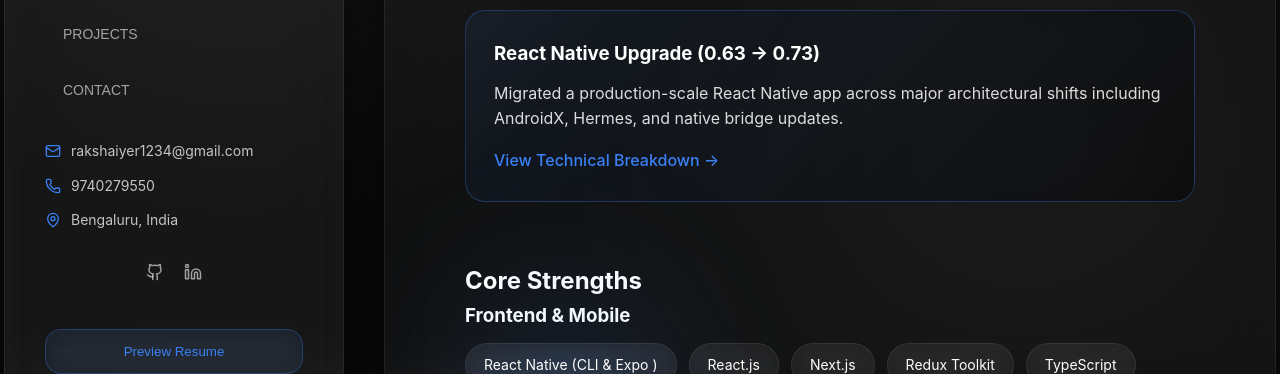
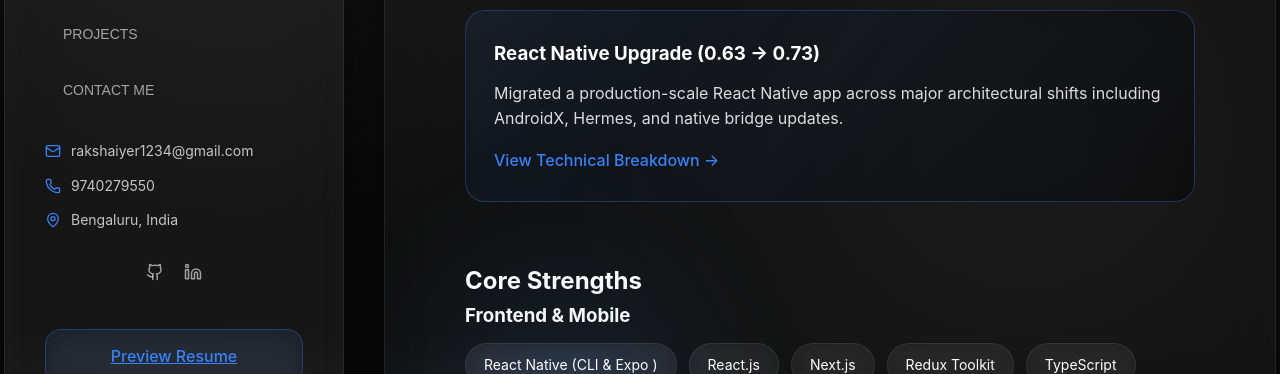
Before and after one commit to rakshaiyer/raksha-portfolio, a Next.js app: page / in a window 1280 px wide. Shown: the part 426-800 px from the top of the page. Built offline with nearby package versions, Linux system fonts and the light colour scheme.

Commit message:
V2-UI: preview fixed

```diff
--- a/src/components/dashboard.tsx
+++ b/src/components/dashboard.tsx
@@ -26,9 +26,8 @@ export default function DashboardLayout() {
   const [isMobile, setIsMobile] = useState(false);
   const [showSidebar, setShowSidebar] = useState(true);
   const [menuOpen, setMenuOpen] = useState(false);
-  const [showResumeModal, setShowResumeModal] = useState(false);
 
-  const { profile } = content;
+  const { profile, navigation } = content;
 
   useEffect(() => {
     const checkMobile = () => {
@@ -97,15 +96,15 @@ export default function DashboardLayout() {
             {/* NAV (Desktop always visible, Mobile only if open) */}
             {(!isMobile || menuOpen) && (
               <div className={styles.nav}>
-                {["about", "resume", "projects", "contact"].map((tab) => (
+                {navigation.map((item) => (
                   <button
-                    key={tab}
-                    onClick={() => handleTabClick(tab)}
+                    key={item.key}
+                    onClick={() => handleTabClick(item.key)}
                     className={`${styles.tab} ${
-                      activeTab === tab ? styles.activeTab : ""
+                      activeTab === item.key ? styles.activeTab : ""
                     }`}
                   >
-                    {tab.toUpperCase()}
+                    {item.label.toUpperCase()}
                   </button>
                 ))}
               </div>
@@ -143,12 +142,14 @@ export default function DashboardLayout() {
             </div>
 
             {/* Resume Modal Trigger */}
-            <button
+            <a
+              href="/shreeRakshaResume.pdf"
+              target="_blank"
+              rel="noopener noreferrer"
               className={styles.download}
-              onClick={() => setShowResumeModal(true)}
             >
               Preview Resume
-            </button>
+            </a>
           </aside>
         )}
 
@@ -178,26 +179,6 @@ export default function DashboardLayout() {
           </main>
         )}
       </div>
-
-      {/* RESUME MODAL */}
-      {showResumeModal && (
-        <div className={styles.resumeModal}>
-          <div className={styles.resumeContent}>
-            <button
-              className={styles.closeModal}
-              onClick={() => setShowResumeModal(false)}
-            >
-              ✕
-            </button>
-
-            <iframe
-              src="/shreeRakshaResume.pdf"
-              width="100%"
-              height="600px"
-            />
-          </div>
-        </div>
-      )}
     </>
   );
 }
--- a/src/data/content.json
+++ b/src/data/content.json
@@ -11,6 +11,12 @@
       { "platform": "linkedin", "url": "https://www.linkedin.com/in/shree-raksha-b0b6641a5/" }
     ]
   },
+   "navigation": [
+    { "key": "about", "label": "About" },
+    { "key": "resume", "label": "Resume" },
+    { "key": "projects", "label": "Projects" },
+    { "key": "contact", "label": "Contact Me" }
+  ],
 
   "about": {
     "title": "About",
```
